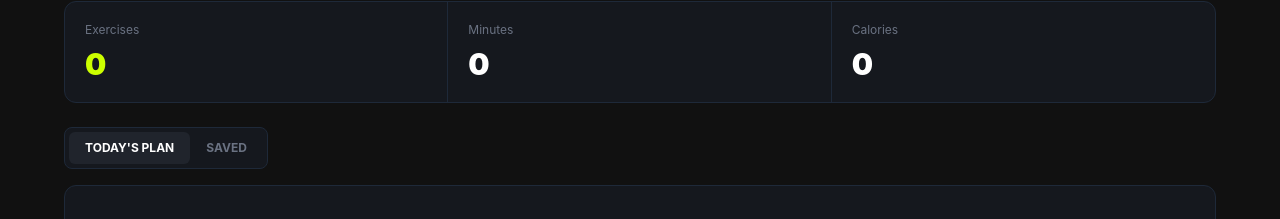
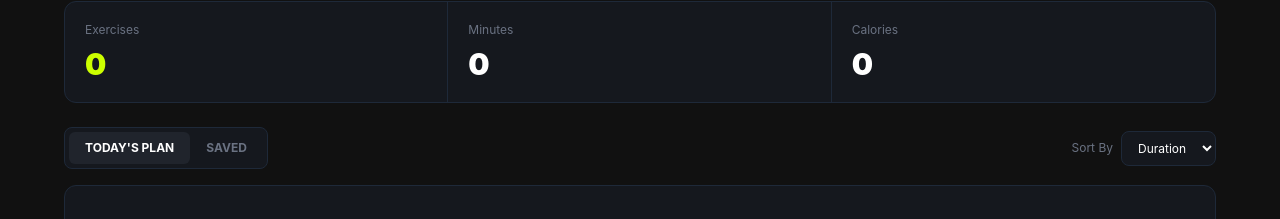
Before and after one commit to Asadulpy/Assignment-6, a Next.js app: page /my-plan in a window 1280 px wide. Shown: the part 200-419 px from the top of the page. Built offline with nearby package versions, Linux system fonts and the light colour scheme.

Commit message:
add workout sorting options

```diff
--- a/src/app/my-plan/page.tsx
+++ b/src/app/my-plan/page.tsx
@@ -11,6 +11,23 @@ export default function MyPlan() {
 
   const [activeTab, setActiveTab] =
     useState<"plan" | "saved">("plan");
+  const [sortBy, setSortBy] = useState<
+    "duration" | "calories" | "rating"
+  >("duration");
+
+  const currentWorkouts = activeTab === "plan" ? plan : saved;
+
+  const sortedWorkouts = [...currentWorkouts].sort((a, b) => {
+    if (sortBy === "duration") {
+      return a.duration - b.duration;
+    }
+
+    if (sortBy === "calories") {
+      return a.caloriesBurned - b.caloriesBurned;
+    }
+
+    return a.rating - b.rating;
+  });
 
   function handleDone(id: number) {
     removeFromPlan(id);
@@ -80,20 +97,19 @@ export default function MyPlan() {
 
         </div>
 
-        {/* Tabs */}
-        <div className="mt-6">
+        {/* Tabs + Sort */}
+        <div className="mt-6 flex flex-col gap-3 sm:flex-row sm:items-center sm:justify-between">
           <div
             role="tablist"
-            className="inline-flex rounded-lg border border-gray-800 bg-[#15181e] p-1"
+            className="inline-flex w-fit rounded-lg border border-gray-800 bg-[#15181e] p-1"
           >
             <button
               role="tab"
               onClick={() => setActiveTab("plan")}
-              className={`rounded-md px-4 py-2 text-xs font-bold transition ${
-                activeTab === "plan"
+              className={`rounded-md px-4 py-2 text-xs font-bold transition ${activeTab === "plan"
                   ? "bg-[#20242c] text-white"
                   : "text-gray-500 hover:text-white"
-              }`}
+                }`}
             >
               TODAY&apos;S PLAN
             </button>
@@ -101,14 +117,37 @@ export default function MyPlan() {
             <button
               role="tab"
               onClick={() => setActiveTab("saved")}
-              className={`rounded-md px-4 py-2 text-xs font-bold transition ${
-                activeTab === "saved"
+              className={`rounded-md px-4 py-2 text-xs font-bold transition ${activeTab === "saved"
                   ? "bg-[#20242c] text-white"
                   : "text-gray-500 hover:text-white"
-              }`}
+                }`}
             >
               SAVED
             </button>
+          </div>
+
+          <div className="flex items-center gap-2">
+            <label htmlFor="sort" className="text-xs text-gray-500">
+              Sort By
+            </label>
+
+            <select
+              id="sort"
+              value={sortBy}
+              onChange={(event) =>
+                setSortBy(
+                  event.target.value as
+                  | "duration"
+                  | "calories"
+                  | "rating"
+                )
+              }
+              className="rounded-lg border border-gray-800 bg-[#15181e] px-3 py-2 text-xs text-white outline-none"
+            >
+              <option value="duration">Duration</option>
+              <option value="calories">Calories</option>
+              <option value="rating">Rating</option>
+            </select>
           </div>
         </div>
 
@@ -138,7 +177,7 @@ export default function MyPlan() {
             ) : (
               <div className="space-y-3">
 
-                {plan.map((workout) => (
+                {sortedWorkouts.map((workout) => (
                   <div
                     key={workout.id}
                     className="flex flex-col gap-4 rounded-xl border border-gray-800 bg-[#15181e] p-3 sm:flex-row sm:items-center"
@@ -243,7 +282,7 @@ export default function MyPlan() {
             ) : (
               <div className="space-y-3">
 
-                {saved.map((workout) => (
+                {sortedWorkouts.map((workout) => (
                   <div
                     key={workout.id}
                     className="flex flex-col gap-4 rounded-xl border border-gray-800 bg-[#15181e] p-3 sm:flex-row sm:items-center"
--- a/src/app/page.tsx
+++ b/src/app/page.tsx
@@ -31,7 +31,7 @@ export default async function Home() {
           </div>
 
           {/* Workout grid */}
-          <div className="grid grid-cols-1 gap-5 sm:grid-cols-2 lg:grid-cols-3 xl:grid-cols-4">
+          <div className="grid grid-cols-1 gap-5 sm:grid-cols-2 lg:grid-cols-3">
             {workouts.map((workout) => (
               <WorkoutCard
                 key={workout.id}
--- a/src/components/Footer.tsx
+++ b/src/components/Footer.tsx
@@ -26,7 +26,7 @@ export default function Footer() {
 
         {/* Copyright */}
         <p className="text-sm text-gray-500">
-          © 2026 FITLOG.Workout Library. Train hard, log honest.
+          © 2026 FitLog — Workout Library. Train hard, log honest.
         </p>
 
       </div>
--- a/src/components/Hero.tsx
+++ b/src/components/Hero.tsx
@@ -20,8 +20,8 @@ export default function Hero() {
           </h1>
 
           <p className="mt-8 max-w-xl text-base leading-7 text-white/60 sm:text-lg">
-            Fitlog is a dark, no nonsense gym companion:pick a lift, lock it
-            into todays plan, and watch the weeks work add up.
+            FitLog is a dark, no-nonsense gym companion: pick a lift,
+            lock it into today&apos;s plan, and watch the week&apos;s work add up.
           </p>
 
           <Link
```
